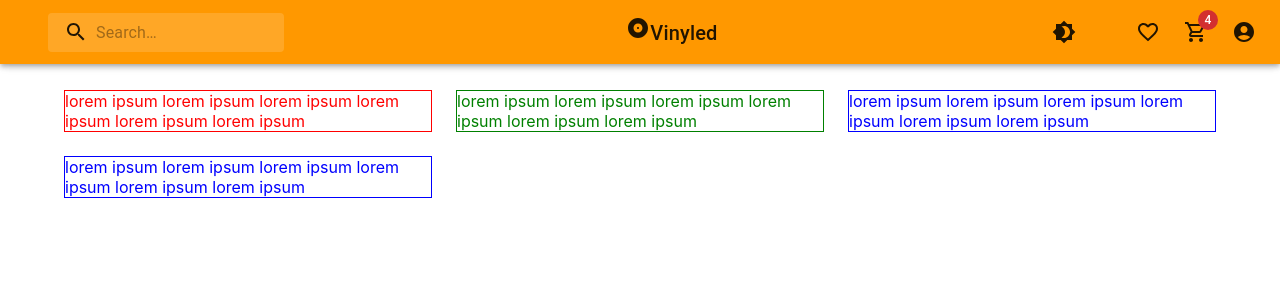
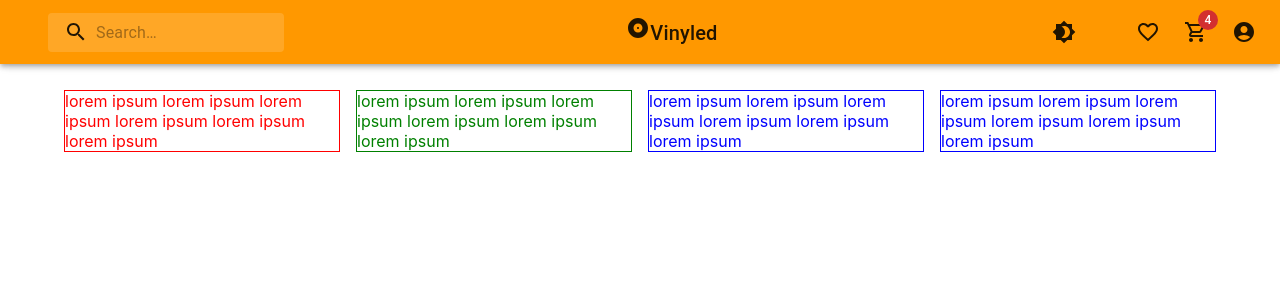
Before and after one commit to doychinivanov/e-commerce-record-shop, a React (Create React App) app in the folder client/: page / in a window 1280 px wide. Shown: the top 300 px of the page. Built offline with nearby package versions, Linux system fonts and the light colour scheme.

Commit message:
grid is done for catalog

```diff
--- a/client/src/components/catalog/CatalogList.js
+++ b/client/src/components/catalog/CatalogList.js
@@ -5,9 +5,9 @@
     return (
         <div style={{ 'margin-top': 90 }}>
             <Container fixed>
-                <Grid container spacing={{ xs: 2, md: 3 }} columns={{ xs: 4, sm: 8, md: 12 }}>
+                <Grid container spacing={{ xs: 2, md: 2 }} columns={{ xs: 2, sm: 8, md: 12 }}>
 
-                    <Grid item xs={2} sm={4} md={4}>
+                    <Grid item xs={2} sm={4} md={3}>
                         <div style={{ 'color': 'red', border: '1px solid red' }}>
                             lorem ipsum
                             lorem ipsum
@@ -18,7 +18,7 @@
                         </div>
                     </Grid>
 
-                    <Grid item xs={2} sm={4} md={4}>
+                    <Grid item xs={2} sm={4} md={3}>
                     <div style={{ 'color': 'green', border: '1px solid green' }}>
                         lorem ipsum
                         lorem ipsum
@@ -29,7 +29,7 @@
                     </div>
                     </Grid>
 
-                    <Grid item xs={2} sm={4} md={4}>
+                    <Grid item xs={2} sm={4} md={3}>
                     <div style={{ 'color': 'blue', border: '1px solid blue' }}>
                         lorem ipsum
                         lorem ipsum
@@ -40,7 +40,7 @@
                     </div>
                     </Grid>
 
-                    <Grid item xs={2} sm={4} md={4}>
+                    <Grid item xs={2} sm={4} md={3}>
                     <div style={{ 'color': 'blue', border: '1px solid blue' }}>
                         lorem ipsum
                         lorem ipsum
```
